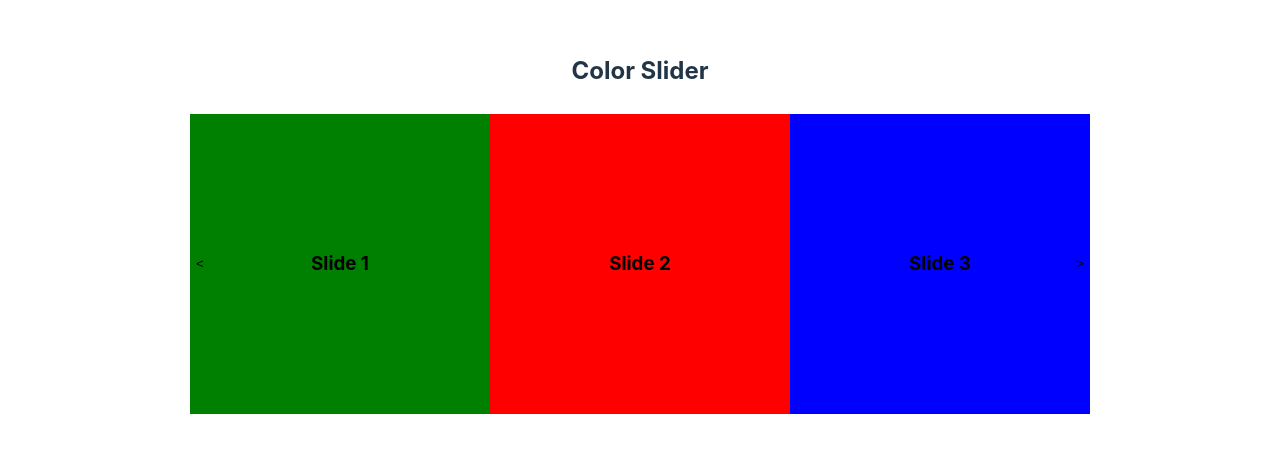
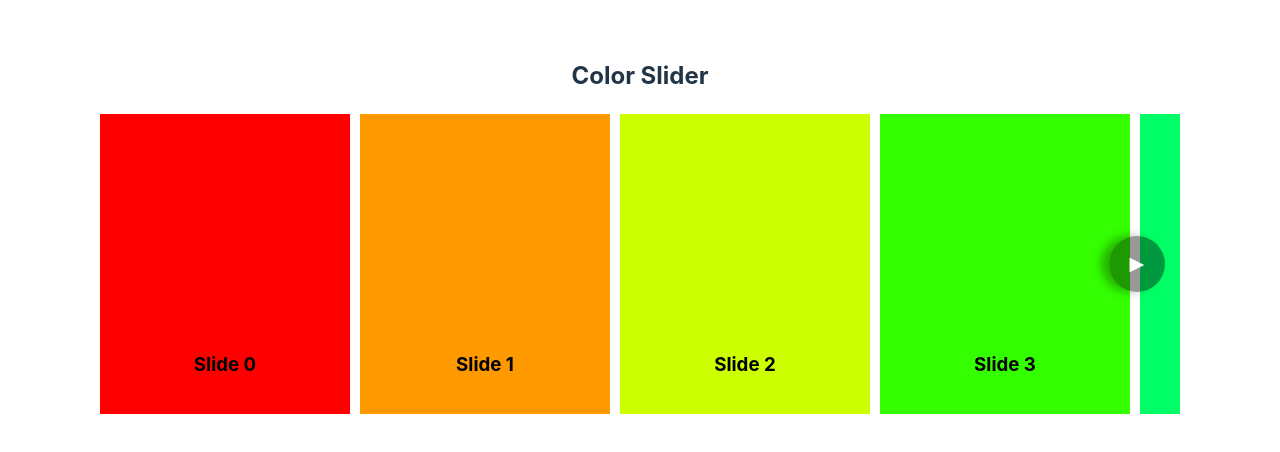
Before and after one commit to drorp24/Reeco---Dror-Poliak---Senior-FE-Task, a React (Vite) app: page / in a window 1280 px wide. Shown: the part 174-626 px from the top of the page. Built offline with nearby package versions, Linux system fonts and the light colour scheme.

Commit message:
horizontal slider

```diff
--- a/src/App.tsx
+++ b/src/App.tsx
@@ -1,7 +1,9 @@
 import { FC } from 'react';
+
+import ColorSlider from './examples/ColorSlider';
 import './App.css';
-import ColorSlider from './examples/ColorSlider';
 
+// ToDo: menu to pick which example to show
 const App: FC = () => {
   return <ColorSlider />;
 };
--- a/src/Slider/Slider.tsx
+++ b/src/Slider/Slider.tsx
@@ -1,42 +1,80 @@
-import React from 'react';
+import React, { CSSProperties } from 'react';
+
+import { SliderProps, SliderPropsDefaultValues } from './Slider.types';
 import useSlider from './useSlider';
 
-interface SliderProps {
-  children: React.ReactNode;
-}
-
-const sliderStyle: React.CSSProperties = {
+const sliderStyle: CSSProperties = {
   position: 'relative',
+  overflow: 'hidden',
   display: 'flex',
-  border: '5px solid white',
-  overflow: 'hidden',
+  alignItems: 'center',
 };
 
-const buttonStyle: React.CSSProperties = {
+const buttonStyle: CSSProperties = {
   position: 'absolute',
-  height: '100%',
   zIndex: 1,
-  backgroundColor: 'transparent',
+  display: 'flex',
+  alignItems: 'center',
+  justifyContent: 'center',
+  backgroundColor: 'rgba(0,0,0,0.4)',
+  borderRadius: '50%',
+  border: 0,
+  height: '3.5rem',
+  width: '3.5rem',
+  fontSize: '1.2rem',
+  color: '#fff',
+  fontWeight: 'bold',
 };
 
-const Slider: React.FC<SliderProps> = ({ children }) => {
-  const { offsetX, handleNext, handlePrev } = useSlider();
+const rightShadow = { boxShadow: '8px 0 10px rgba(0, 0, 0, 0.3)' };
+const leftShadow = { boxShadow: '-8px 0 10px rgba(0, 0, 0, 0.3)' };
+
+const containerStyle: (gap: number) => CSSProperties = (gap) => ({
+  display: 'flex',
+  gap: `${gap}px`,
+});
+
+const Slider: React.FC<SliderProps> = ({ children, ...props }) => {
+  // complete all props with default values, using our default props object
+  const sliderProps = { ...SliderPropsDefaultValues, ...props };
+
+  const { gap } = sliderProps;
+
+  const {
+    containerRef,
+    showLeftArrow,
+    showRightArrow,
+    leftScroll,
+    rightScroll,
+  } = useSlider(sliderProps);
 
   return (
     <div style={sliderStyle}>
-      <button onClick={handleNext} style={{ ...buttonStyle, right: 0 }}>
-        &gt;
-      </button>
+      {showLeftArrow && (
+        <button
+          onClick={rightScroll}
+          style={{ ...buttonStyle, ...rightShadow, left: 15 }}
+        >
+          ◀
+        </button>
+      )}
 
-      <div style={{ display: 'flex', transform: `translate(${offsetX}px)` }}>
-        {React.Children.map(children, (child) => (
-          <>{child}</>
-        ))}
+      <div
+        ref={containerRef}
+        style={containerStyle(gap)}
+        className="scrollable-no-scrollbar"
+      >
+        {children}
       </div>
 
-      <button onClick={handlePrev} style={{ ...buttonStyle, left: 0 }}>
-        &lt;
-      </button>
+      {showRightArrow && (
+        <button
+          onClick={leftScroll}
+          style={{ ...buttonStyle, ...leftShadow, right: 15 }}
+        >
+          ▶
+        </button>
+      )}
     </div>
   );
 };
--- /dev/null
+++ b/src/Slider/Slider.types.ts
@@ -0,0 +1,17 @@
+import { ReactNode } from 'react';
+
+// Slider API, allowing all props to be optional
+export interface SliderProps {
+  children: ReactNode;
+  gap?: number; // Gap between items in pixels
+  scrollAmount?: number; // Number of pixels to scroll with each click
+}
+
+// Derived type, with all props required, for the default values object and for the useSlider hook
+export type SliderPropsValues = Required<Omit<SliderProps, 'children'>>;
+
+// One central Default values constant instead of scattered assignments
+export const SliderPropsDefaultValues: SliderPropsValues = {
+  gap: 10,
+  scrollAmount: 200,
+};
--- a/src/Slider/useSlider.ts
+++ b/src/Slider/useSlider.ts
@@ -1,31 +1,98 @@
-// import { Props } from './';
+import React, { useEffect, useRef, useState } from 'react';
 
-import { useState } from 'react';
-
-// type UseSliderProps = Pick<Props>;
+import { SliderPropsValues } from './Slider.types';
 
 interface UseSliderResponse {
-  offsetX: number;
-  handleNext: () => void;
-  handlePrev: () => void;
+  containerRef: React.RefObject<HTMLDivElement>;
+  showLeftArrow: boolean;
+  showRightArrow: boolean;
+  leftScroll: () => void;
+  rightScroll: () => void;
 }
 
-const useSlider = (/* {}: UseSliderProps */): UseSliderResponse => {
-  const [offsetX, setOffsetX] = useState(0);
-  console.log('offsetX: ', offsetX);
+/**
+ * Purpose: Manage Slider's state
+ *
+ * @params
+ * All Slider props but children are passed here.
+ * All arrive here populated, by either user values or default ones.
+ * These two will help us extend functionality easily while keeping the API clean.
+ *
+ * @eturns
+ * Slider state
+ * We want to keep implementation details here only, away from the Slider component,
+ * so we can modify the implementation or extend functionality without breaking the API.
+ *
+ */
 
-  const handleNext = () => {
-    setOffsetX((prev) => prev - 8);
+const useSlider = ({ scrollAmount }: SliderPropsValues): UseSliderResponse => {
+  const containerRef = useRef<HTMLDivElement>(null);
+  const { scrollLeft, scrollWidth, clientWidth } = containerRef?.current || {};
+
+  const [showLeftArrow, setShowLeftArrow] = useState(false);
+  const [showRightArrow, setShowRightArrow] = useState(false);
+
+  console.group('useSlider');
+  console.log('containerRef?.current: ', containerRef?.current);
+  console.log('clientWidth: ', clientWidth);
+  console.log('scrollWidth: ', scrollWidth);
+  console.log('scrollLeft: ', scrollLeft);
+  console.log('showLeftArrow: ', showLeftArrow);
+  console.log('showRightArrow: ', showRightArrow);
+  console.log(' ');
+  console.groupEnd();
+
+  useEffect(() => {
+    const updateArrows = () => {
+      if (!containerRef.current) return;
+
+      const { scrollLeft, scrollWidth, clientWidth } = containerRef.current;
+
+      setShowLeftArrow(scrollLeft > 0);
+      setShowRightArrow(scrollLeft + clientWidth < scrollWidth);
+    };
+
+    updateArrows(); // Initial check
+    const container = containerRef.current;
+    container?.addEventListener('scroll', updateArrows);
+
+    return () => {
+      container?.removeEventListener('scroll', updateArrows);
+    };
+  }, []);
+
+  const leftScroll = () => {
+    if (!containerRef.current) return;
+
+    containerRef.current.scrollBy({ left: scrollAmount, behavior: 'smooth' });
   };
 
-  const handlePrev = () => {
-    setOffsetX((prev) => prev + 8);
+  const rightScroll = () => {
+    if (!containerRef.current) return;
+
+    containerRef.current.scrollBy({ left: -scrollAmount, behavior: 'smooth' });
   };
 
+  // TESTING
+
+  // eslint-disable-next-line @typescript-eslint/ban-ts-comment
+  //@ts-ignore
+  window.rightScroll = rightScroll;
+
+  // eslint-disable-next-line @typescript-eslint/ban-ts-comment
+  //@ts-ignore
+  window.leftScroll = leftScroll;
+
+  // eslint-disable-next-line @typescript-eslint/ban-ts-comment
+  //@ts-ignore
+  window.container = containerRef.current;
+
   return {
-    offsetX,
-    handleNext,
-    handlePrev,
+    containerRef,
+    showLeftArrow,
+    showRightArrow,
+    leftScroll,
+    rightScroll,
   };
 };
 
--- a/src/examples/ColorSlider.tsx
+++ b/src/examples/ColorSlider.tsx
@@ -1,45 +1,38 @@
+import React from 'react';
+
 import Slider from '../Slider/Slider';
 
 const slideItemStyle = {
   width: '300px',
+  minWidth: '250px',
   height: '300px',
   display: 'flex',
   justifyContent: 'center',
-  alignItems: 'center',
+  alignItems: 'flex-end',
+  padding: '1rem',
 };
 
-const ColorSlider: React.FC = () => {
-  return (
+interface ColorSliderProps {
+  colors?: number;
+}
+
+const ColorSlider: React.FC<ColorSliderProps> = ({ colors = 10 }) => (
   <div style={{ width: '100%' }}>
     <h2>Color Slider</h2>
     <Slider>
+      {Array.from({ length: colors }).map((_, index) => (
         <div
+          key={index}
           style={{
             ...slideItemStyle,
-            backgroundColor: 'green',
+            backgroundColor: `hsl(${(360 / colors) * index}, 100%, 50%)`,
           }}
         >
-          <h3>Slide 1</h3>
+          <h3>Slide {index}</h3>
         </div>
-        <div
-          style={{
-            ...slideItemStyle,
-            backgroundColor: 'red',
-          }}
-        >
-          <h3>Slide 2</h3>
-        </div>
-        <div
-          style={{
-            ...slideItemStyle,
-            backgroundColor: 'blue',
-          }}
-        >
-          <h3>Slide 3</h3>
-        </div>
+      ))}
     </Slider>
   </div>
 );
-};
 
 export default ColorSlider;
--- a/src/main.tsx
+++ b/src/main.tsx
@@ -1,5 +1,6 @@
 import { StrictMode } from 'react';
 import { createRoot } from 'react-dom/client';
+
 import './index.css';
 import App from './App';
 
```
Lines whose indentation alone changed are shown as unchanged.
